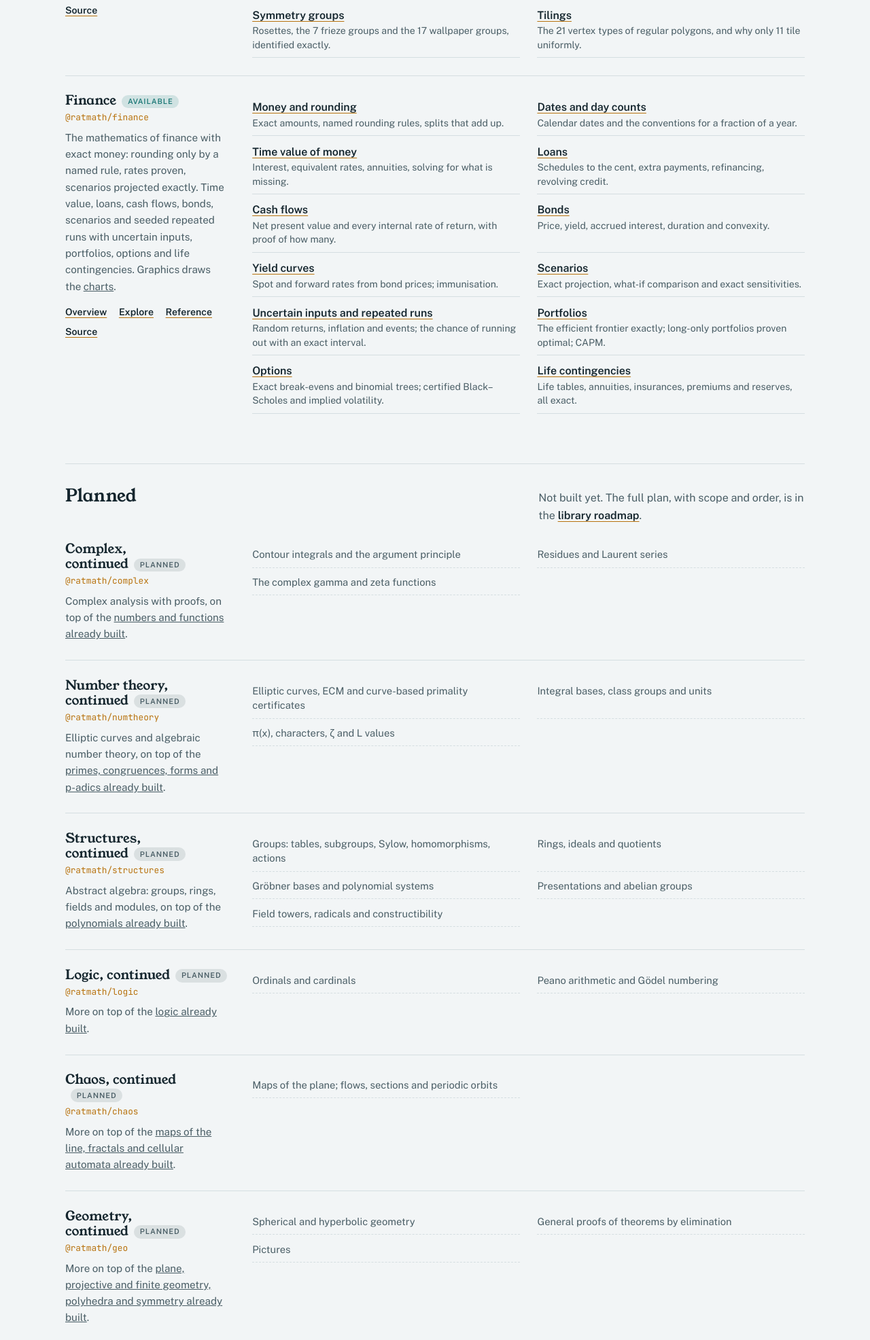
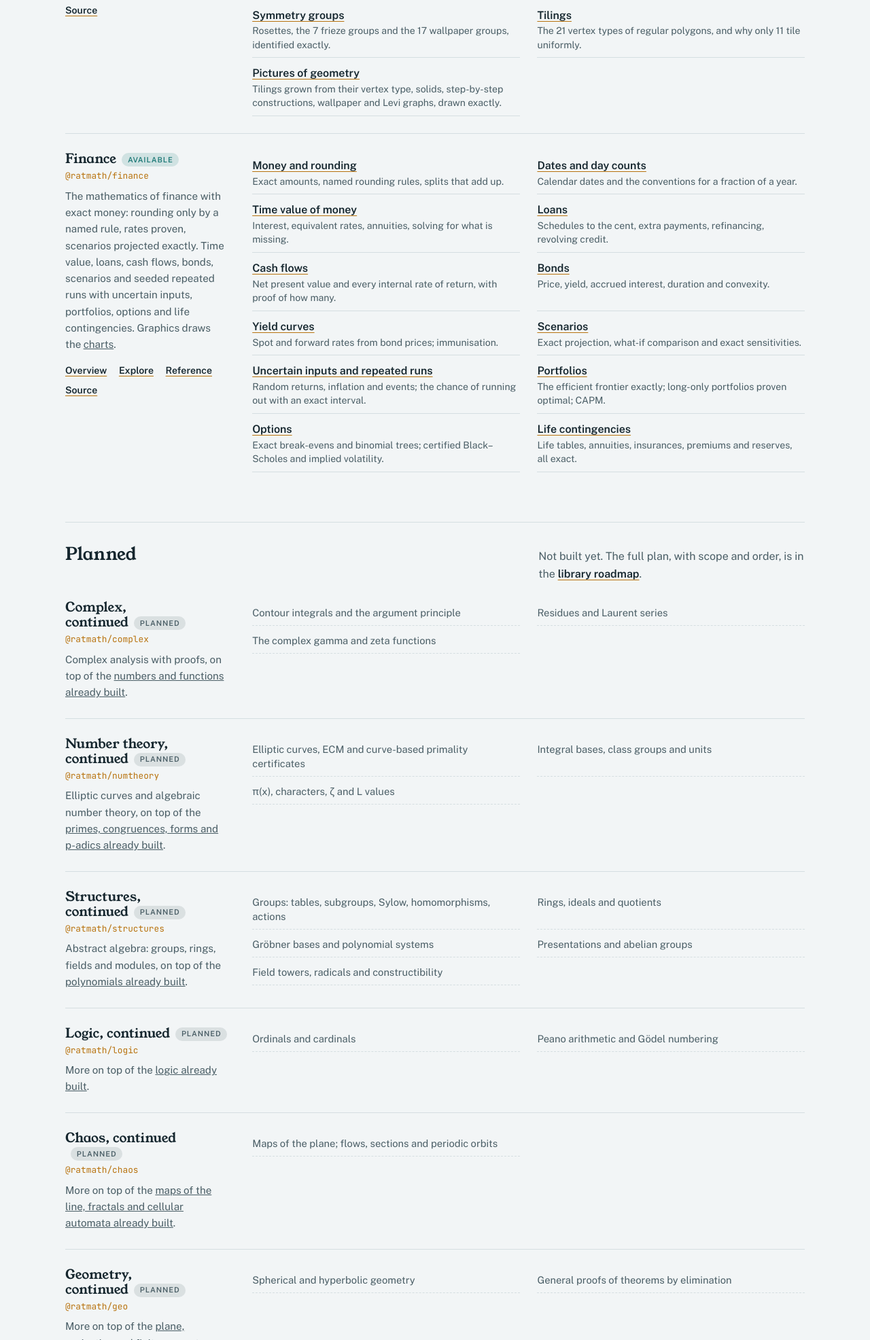
Before and after one commit to ratmath/shelf, a website: page docs/index.html in a window 1280 px wide. Shown: the part 10028-12000 px from the top of the page at 68% size. Drawn offline with nearby package versions, Linux system fonts and the light colour scheme.

Commit message:
Shelf: geo pictures
Geo phase 7 (ratmath/geo#5, merged) moves from Planned to On the shelf.

Co-Authored-By: Claude Opus 5.5 <noreply@anthropic.com>
Claude-Session: https://claude.ai/code/session_018WTkGn4cTtbF8BojagWqWr

```diff
--- a/docs/index.html
+++ b/docs/index.html
@@ -616,6 +616,7 @@ R`<span class="n">1.2[3:6]</span>`         <span class="c">// 1.23 to 1.26</span
             <li><a href="https://ratmath.com/geo/polyhedra.html">Polyhedra</a><span>Platonic and Archimedean solids with exact coordinates, volumes, dihedral angles, duals and symmetry groups.</span></li>
             <li><a href="https://ratmath.com/geo/symmetry.html">Symmetry groups</a><span>Rosettes, the 7 frieze groups and the 17 wallpaper groups, identified exactly.</span></li>
             <li><a href="https://ratmath.com/geo/tilings.html">Tilings</a><span>The 21 vertex types of regular polygons, and why only 11 tile uniformly.</span></li>
+            <li><a href="https://ratmath.com/geo/pictures.html">Pictures of geometry</a><span>Tilings grown from their vertex type, solids, step-by-step constructions, wallpaper and Levi graphs, drawn exactly.</span></li>
           </ul>
         </article>
         <article class="pkg" id="finance">
@@ -715,7 +716,6 @@ R`<span class="n">1.2[3:6]</span>`         <span class="c">// 1.23 to 1.26</span
           <ul class="topics">
             <li><span>Spherical and hyperbolic geometry</span></li>
             <li><span>General proofs of theorems by elimination</span></li>
-            <li><span>Pictures</span></li>
           </ul>
         </article>
     </section>
```
